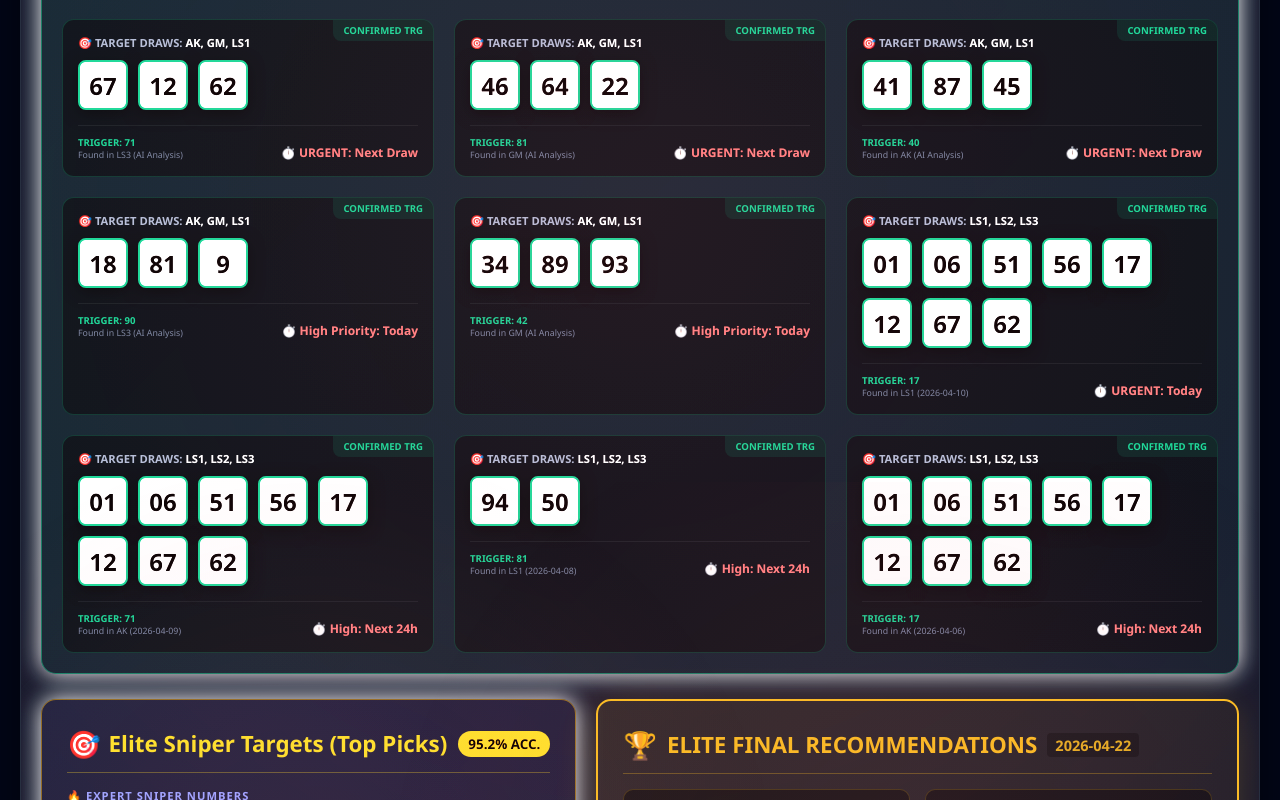
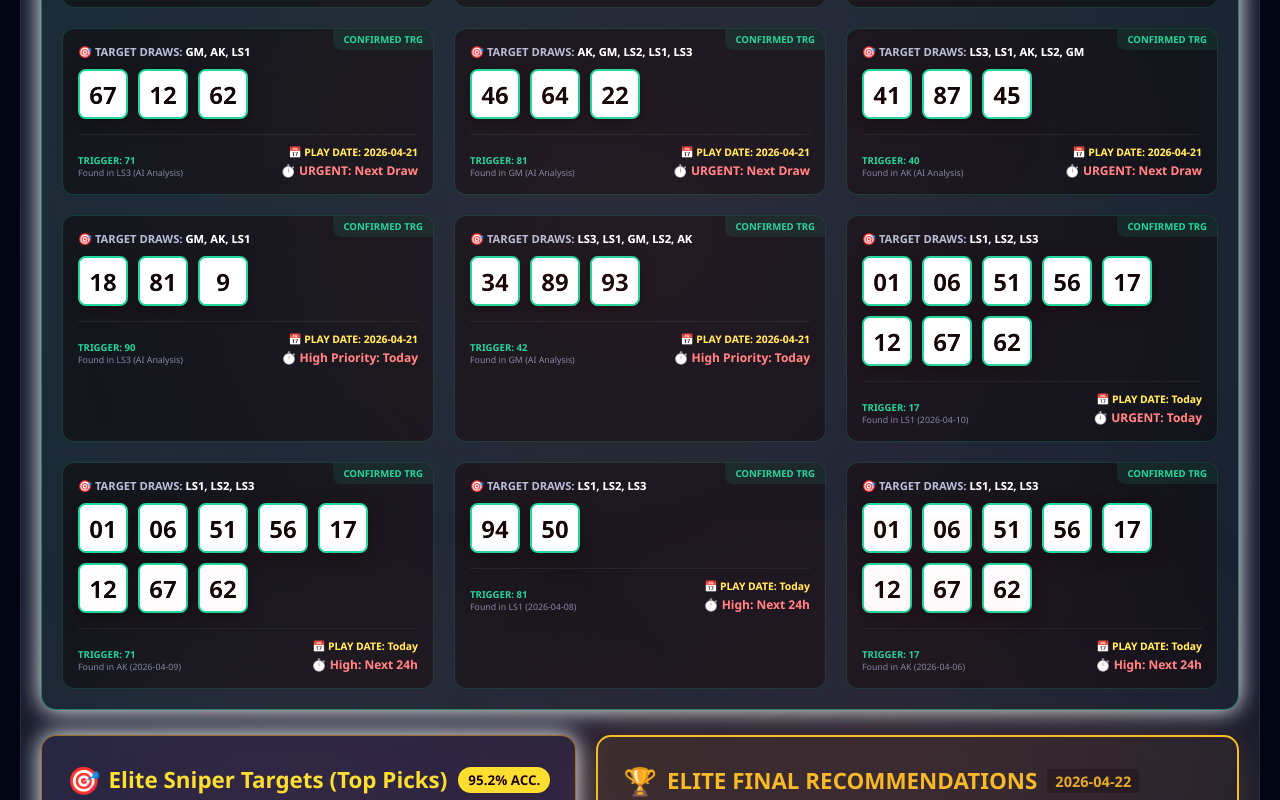
Before and after one commit to umairrana007/ak-lasbela-analysis, a React app in the folder frontend/: page / in a window 1280 px wide. Shown: the part 840-1640 px from the top of the page. Built offline with nearby package versions, Linux system fonts and the light colour scheme; no server answers; the database is empty; the HTML template or start-up script is replaced by a standard one.

Commit message:
Update expert signals logic to expose explicit play dates and target draws, improving UI timing readability

```diff
--- a/frontend/src/App.jsx
+++ b/frontend/src/App.jsx
@@ -256,6 +256,7 @@ const App = () => {
       trigger_date: sig.trigger_date || 'AI Analysis',
       targets: sig.targets || [],
       target_draws: sig.target_draws || ['AK', 'GM', 'LS1'],
+      target_date: sig.target_date || 'Today',
       timing: sig.timing || 'ACTIVE',
       accuracy: sig.accuracy || '92%',
       logic: sig.logic || `Triggered by ${sig.trigger} in ${sig.trigger_draw}. High probability movement.`,
@@ -328,7 +329,7 @@ const App = () => {
                       </div>
 
                       <div style={{fontSize: '0.7em', color: '#fff', fontWeight: '950', marginBottom: '8px', display: 'flex', alignItems: 'center', gap: '5px'}}>
-                          <span>🎯</span> PLAY THESE NUMBERS TODAY:
+                          <span>🎯</span> PLAY THESE NUMBERS ({sig.target_date || 'ASAP'}):
                       </div>
                       <div style={{display: 'flex', flexWrap: 'wrap', gap: '6px', marginBottom: '15px'}}>
                           {(sig.targets || []).map(t => (
@@ -347,9 +348,14 @@ const App = () => {
                         </div>
                       )}
 
-                      <div style={{marginTop: '12px', display: 'flex', justifyContent: 'space-between', alignItems: 'center'}}>
-                          <div style={{fontSize: '0.7em', color: '#f87171', fontWeight: '950'}}>
-                              ⚡ TIMING: {sig.timing || 'Active'}
+                      <div style={{marginTop: '12px', display: 'flex', justifyContent: 'space-between', alignItems: 'flex-end'}}>
+                          <div>
+                              <div style={{fontSize: '0.65em', color: '#fcd34d', fontWeight: '950', marginBottom: '2px'}}>
+                                  📅 PLAY DATE: {sig.target_date || 'ASAP'}
+                              </div>
+                              <div style={{fontSize: '0.7em', color: '#f87171', fontWeight: '950'}}>
+                                  ⚡ TIMING: {sig.timing || 'Active'}
+                              </div>
                           </div>
                           <div style={{fontSize: '0.6em', color: '#94a3b8'}}>SIGNAL ACCURACY: {sig.accuracy || '92%'}</div>
                       </div>
@@ -394,7 +400,7 @@ const App = () => {
           {todaySignals.map((sig, i) => (
             <div key={i} style={{background: 'rgba(0,0,0,0.5)', padding: '15px', borderRadius: '12px', border: '1px solid rgba(16, 185, 129, 0.2)', position: 'relative', overflow: 'hidden'}}>
               <div style={{position: 'absolute', top: 0, right: 0, padding: '4px 10px', background: 'rgba(16, 185, 129, 0.1)', fontSize: '0.6em', color: '#10b981', fontWeight: 'bold', borderBottomLeftRadius: '8px'}}>CONFIRMED TRG</div>
-              <div style={{fontSize: '0.7em', color: '#94a3b8', fontWeight: 'bold', marginBottom: '10px'}}>🎯 TARGET DRAWS: <span style={{color: '#fff'}}>{(sig.target_draws || []).join(', ')}</span></div>
+              <div style={{fontSize: '0.7em', color: '#94a3b8', fontWeight: 'bold', marginBottom: '10px'}}>🎯 TARGET DRAWS: <span style={{color: '#fff'}}>{(sig.target_draws && sig.target_draws.length > 0 ? sig.target_draws : ['AK', 'GM', 'LS1']).join(', ')}</span></div>
 
               <div style={{display: 'flex', gap: '10px', flexWrap: 'wrap', marginBottom: '15px'}}>
                 {(sig.targets || []).map(t => (
@@ -418,9 +424,12 @@ const App = () => {
               <div style={{display: 'flex', justifyContent: 'space-between', alignItems: 'flex-end', borderTop: '1px solid rgba(255,255,255,0.05)', paddingTop: '10px'}}>
                 <div>
                   <div style={{fontSize: '0.6em', color: '#10b981', fontWeight: '900'}}>TRIGGER: {sig.trigger}</div>
-                  <div style={{fontSize: '0.55em', color: '#64748b'}}>Found in {sig.trigger_draw} ({sig.trigger_date})</div>
-                </div>
-                <div style={{fontSize: '0.75em', color: '#f87171', fontWeight: '950'}}>⏱️ {sig.timing}</div>
+                  <div style={{fontSize: '0.55em', color: '#64748b'}}>Found in {sig.trigger_draw} {sig.trigger_date ? `(${sig.trigger_date})` : ''}</div>
+                </div>
+                <div style={{textAlign: 'right'}}>
+                  <div style={{fontSize: '0.65em', color: '#fcd34d', fontWeight: '950', marginBottom: '3px'}}>📅 PLAY DATE: {sig.target_date || 'Today'}</div>
+                  <div style={{fontSize: '0.75em', color: '#f87171', fontWeight: '950'}}>⏱️ {sig.timing}</div>
+                </div>
               </div>
             </div>
           ))}
--- a/frontend/src/predictions.json
+++ b/frontend/src/predictions.json
@@ -1,5 +1,5 @@
 {
-  "last_updated": "2026-04-22T14:34:23.653350",
+  "last_updated": "2026-04-22T17:11:35.145085",
   "target_date": "2026-04-22",
   "final_recommendations": {
     "gm": [
@@ -23,7 +23,7 @@
       {
         "val": 62,
         "type": "MAIN",
-        "confidence": 87
+        "confidence": 88
       },
       {
         "val": 92,
@@ -45,7 +45,7 @@
       {
         "val": 62,
         "type": "MAIN",
-        "confidence": 81
+        "confidence": 85
       },
       {
         "val": 92,
@@ -67,7 +67,7 @@
       {
         "val": 49,
         "type": "MAIN",
-        "confidence": 72
+        "confidence": 74
       },
       {
         "val": 45,
@@ -89,7 +89,7 @@
       {
         "val": 44,
         "type": "MAIN",
-        "confidence": 83
+        "confidence": 84
       },
       {
         "val": 45,
@@ -118,8 +118,8 @@
     },
     "ls1": {
       "primary": 62,
-      "confidence": "87%",
-      "confidence_val": 87,
+      "confidence": "88%",
+      "confidence_val": 88,
       "pattern_found": "Expert-AI Overlap",
       "recommendations": [
         62,
@@ -131,8 +131,8 @@
     },
     "ak": {
       "primary": 62,
-      "confidence": "81%",
-      "confidence_val": 81,
+      "confidence": "85%",
+      "confidence_val": 85,
       "pattern_found": "Expert-AI Overlap",
       "recommendations": [
         62,
@@ -144,8 +144,8 @@
     },
     "ls2": {
       "primary": 49,
-      "confidence": "72%",
-      "confidence_val": 72,
+      "confidence": "74%",
+      "confidence_val": 74,
       "pattern_found": "Neural Pattern",
       "recommendations": [
         49,
@@ -157,8 +157,8 @@
     },
     "ls3": {
       "primary": 44,
-      "confidence": "83%",
-      "confidence_val": 83,
+      "confidence": "84%",
+      "confidence_val": 84,
       "pattern_found": "Expert-AI Overlap",
       "recommendations": [
         44,
@@ -271,7 +271,15 @@
       ],
       "accuracy": "75.00%",
       "avg_delay": 1.25,
-      "timing": "URGENT: Next Draw"
+      "timing": "URGENT: Next Draw",
+      "target_draws": [
+        "AK",
+        "GM",
+        "LS2",
+        "LS1",
+        "LS3"
+      ],
+      "target_date": "2026-04-21"
     },
     {
       "trigger": "51",
@@ -282,7 +290,15 @@
       ],
       "accuracy": "36.00%",
       "avg_delay": 1.27,
-      "timing": "URGENT: Next Draw"
+      "timing": "URGENT: Next Draw",
+      "target_draws": [
+        "LS1",
+        "AK",
+        "LS3",
+        "GM",
+        "LS2"
+      ],
+      "target_date": "2026-04-21"
     },
     {
       "trigger": "97",
@@ -294,7 +310,14 @@
       ],
       "accuracy": "75.00%",
       "avg_delay": 1.49,
-      "timing": "URGENT: Next Draw"
+      "timing": "URGENT: Next Draw",
+      "target_draws": [
+        "AK",
+        "GM",
+        "LS1",
+        "LS2"
+      ],
+      "target_date": "2026-04-21"
     },
     {
       "trigger": "71",
@@ -306,7 +329,13 @@
       ],
       "accuracy": "75.00%",
       "avg_delay": 1.38,
-      "timing": "URGENT: Next Draw"
+      "timing": "URGENT: Next Draw",
+      "target_draws": [
+        "GM",
+        "AK",
+        "LS1"
+      ],
+      "target_date": "2026-04-21"
     },
     {
       "trigger": "81",
@@ -318,7 +347,15 @@
       ],
       "accuracy": "100.00%",
       "avg_delay": 0.99,
-      "timing": "URGENT: Next Draw"
+      "timing": "URGENT: Next Draw",
+      "target_draws": [
+        "AK",
+        "GM",
+        "LS2",
+        "LS1",
+        "LS3"
+      ],
+      "target_date": "2026-04-21"
     },
     {
       "trigger": "40",
@@ -330,7 +367,15 @@
       ],
       "accuracy": "71.88%",
       "avg_delay": 1.21,
-      "timing": "URGENT: Next Draw"
+      "timing": "URGENT: Next Draw",
+      "target_draws": [
+        "LS3",
+        "LS1",
+        "AK",
+        "LS2",
+        "GM"
+      ],
+      "target_date": "2026-04-21"
     },
     {
       "trigger": "90",
@@ -342,7 +387,13 @@
       ],
       "accuracy": "76.92%",
       "avg_delay": 1.29,
-      "timing": "High Priority: Today"
+      "timing": "High Priority: Today",
+      "target_draws": [
+        "GM",
+        "AK",
+        "LS1"
+      ],
+      "target_date": "2026-04-21"
     },
     {
       "trigger": "42",
@@ -354,7 +405,15 @@
       ],
       "accuracy": "84.00%",
       "avg_delay": 1.1,
-      "timing": "High Priority: Today"
+      "timing": "High Priority: Today",
+      "target_draws": [
+        "LS3",
+        "LS1",
+        "GM",
+        "LS2",
+        "AK"
+      ],
+      "target_date": "2026-04-21"
     },
     {
       "trigger": "25",
@@ -366,7 +425,13 @@
       ],
       "accuracy": "40.00%",
       "avg_delay": 1.58,
-      "timing": "Coming Soon: 1-2 Days"
+      "timing": "Coming Soon: 1-2 Days",
+      "target_draws": [
+        "LS3",
+        "GM",
+        "LS2"
+      ],
+      "target_date": "2026-04-22"
     },
     {
       "trigger": "84",
@@ -378,7 +443,14 @@
       ],
       "accuracy": "68.18%",
       "avg_delay": 1.51,
-      "timing": "Coming Soon: 1-2 Days"
+      "timing": "Coming Soon: 1-2 Days",
+      "target_draws": [
+        "AK",
+        "LS2",
+        "GM",
+        "LS1"
+      ],
+      "target_date": "2026-04-22"
     }
   ],
   "elite_cycle": [
```
Also changed, not shown: 2 other files (tests, documents, lock files or other folders).
